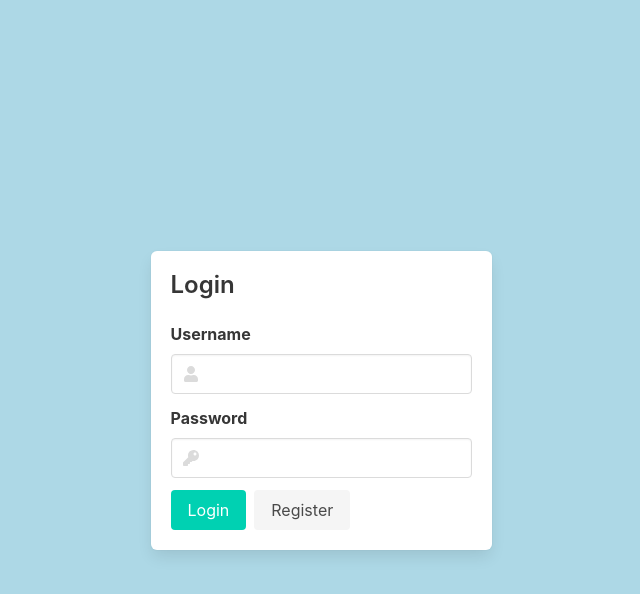
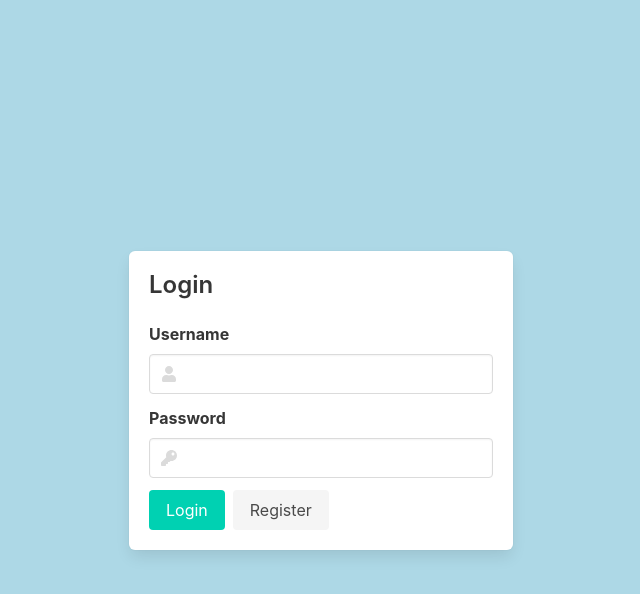
Before and after one commit to PIoT-CSS/master-pi, a Flask app: page /login in a window 1280 px wide. Shown: the top 594 px of the page, without its empty margins (319-959 px from the left). Run offline with Flask 2, Linux system fonts and the light colour scheme; parts of the project's set-up code (start-up, migrations or seed data) failed here and were passed over; some libraries are stand-ins or nearby versions.

Commit message:
Update login.html

```diff
--- a/src/MasterCSS/templates/login.html
+++ b/src/MasterCSS/templates/login.html
@@ -13,7 +13,7 @@
       align-items: center;
     }
 </style>
-<div class="box max-w-screen-md mx-auto">
+<div class="box max-w-sm w-full mx-auto">
     {% if err %}
     <div class="notification is-danger is-light">
         <p>{{err}}</p>
```
